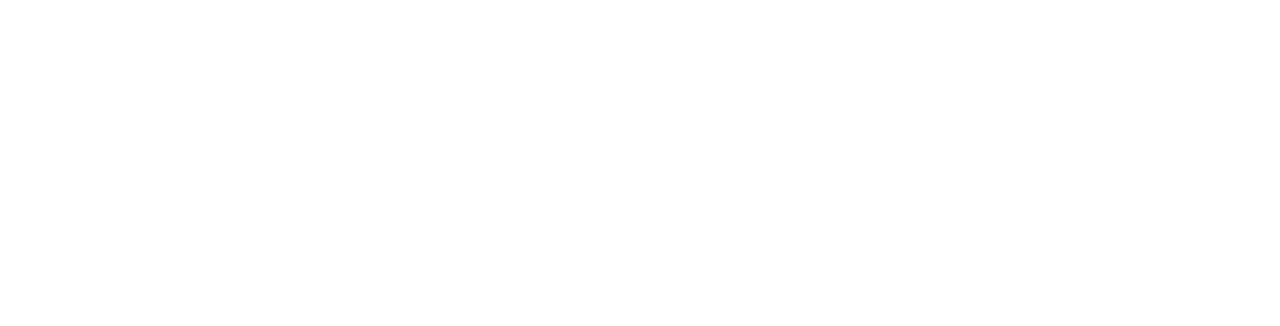
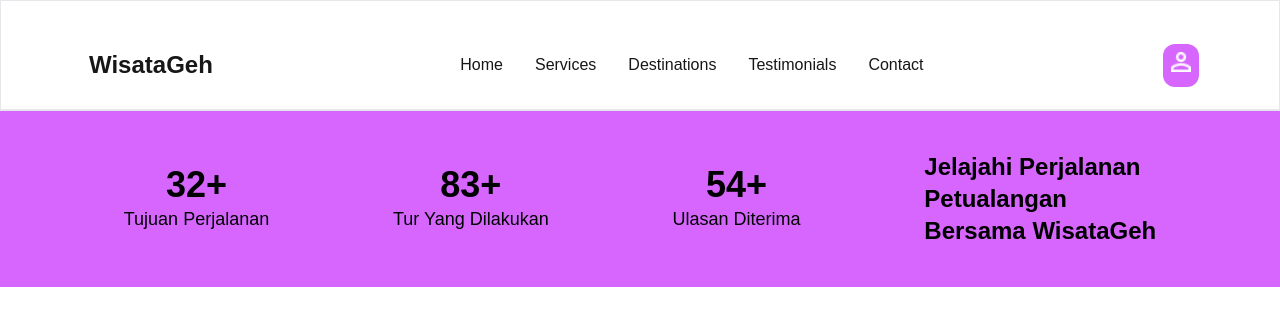
Before and after one commit to RakaAgiSaputra/PW2-22B-ONDEMANDE, a Next.js app in the folder Program/wisatageh-app/: page / in a window 1280 px wide. Shown: the top 326 px of the page. Built offline with nearby package versions, Linux system fonts and the light colour scheme.

Commit message:
aqgit: create achievement section

```diff
--- a/Program/wisatageh-app/app/page.tsx
+++ b/Program/wisatageh-app/app/page.tsx
@@ -1,10 +1,12 @@
+import Achievement from "@/components/ui/halaman_utama/Achievement";
 import Navbar from "@/components/ui/halaman_utama/Navbar";
 import Image from "next/image";
 
 export default function Home() {
   return (
    <>
-   {/* <Navbar/> */}
+   <Navbar/>
+   <Achievement/>
 
 
 
--- /dev/null
+++ b/Program/wisatageh-app/components/ui/halaman_utama/Achievement.tsx
@@ -0,0 +1,29 @@
+import React from 'react'
+
+export default function Achievement() {
+  return (
+    <section className="bg-primaryColor py-10 text-center">
+      <div className="flex flex-col md:flex-row justify-evenly items-center text-black space-y-6 md:space-y-0">
+        <div>
+          <h1 className="text-4xl font-bold">32+</h1>
+          <p className="text-lg">Tujuan Perjalanan</p>
+        </div>
+        <div>
+          <h1 className="text-4xl font-bold">83+</h1>
+          <p className="text-lg">Tur Yang Dilakukan</p>
+        </div>
+        <div>
+          <h1 className="text-4xl font-bold">54+</h1>
+          <p className="text-lg">Ulasan Diterima</p>
+        </div>
+        <div className="text-left">
+          <h2 className="text-2xl font-bold">
+            Jelajahi Perjalanan <br />
+            Petualangan <br />
+            Bersama WisataGeh
+          </h2>
+        </div>
+      </div>
+    </section>
+  )
+}
```
